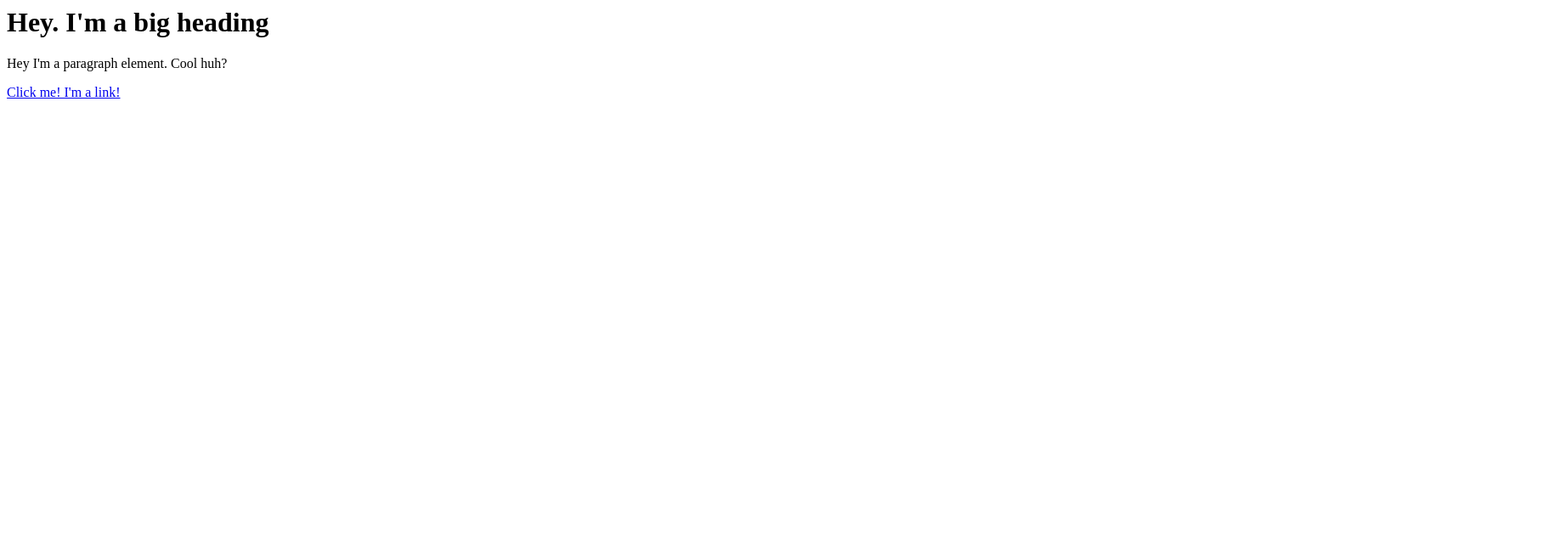
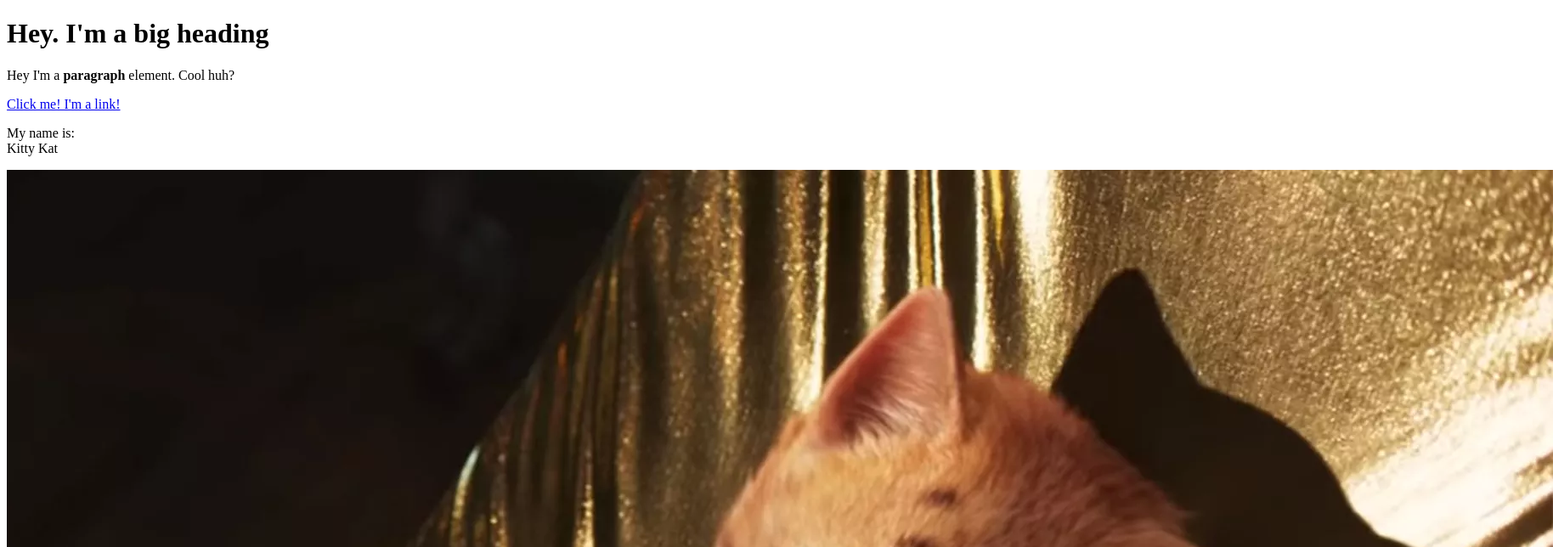
Before and after one commit to jhol85/cartoon-hero, a plain HTML site: page Test.html in a window 1280 px wide. Shown: the top 644 px of the page at 85% size, 1828 px wide, since content can reach past the window. Drawn offline with Linux system fonts and the light colour scheme.

Commit message:
Added a cat image and a few more elements

```diff
--- a/Test.html
+++ b/Test.html
@@ -1,3 +1,14 @@
-<h1>Hey. I'm a big heading</h1>
-<p>Hey I'm a paragraph element. Cool huh?</p>
-<a href="https://google.com" target="_blank" title="Let's go to google">Click me! I'm a link!</a>
+<!DOCTYPE html>
+<html>
+<head>
+	<title>Test Page</title>
+</head>
+<body>
+	<h1>Hey. I'm a big heading</h1>
+	<p>Hey I'm a <b>paragraph</b> element. Cool huh?</p>
+	<a href="https://google.com" target="_blank" title="Let's go to google">Click me! I'm a link!</a>
+	<p>My name is:<br>
+	 Kitty Kat</p>
+	<img src="img/cat2.jpeg">
+</body>
+</html>
```
Also changed, not shown: img/cat.jpeg (added), img/cat2.jpeg (added).
